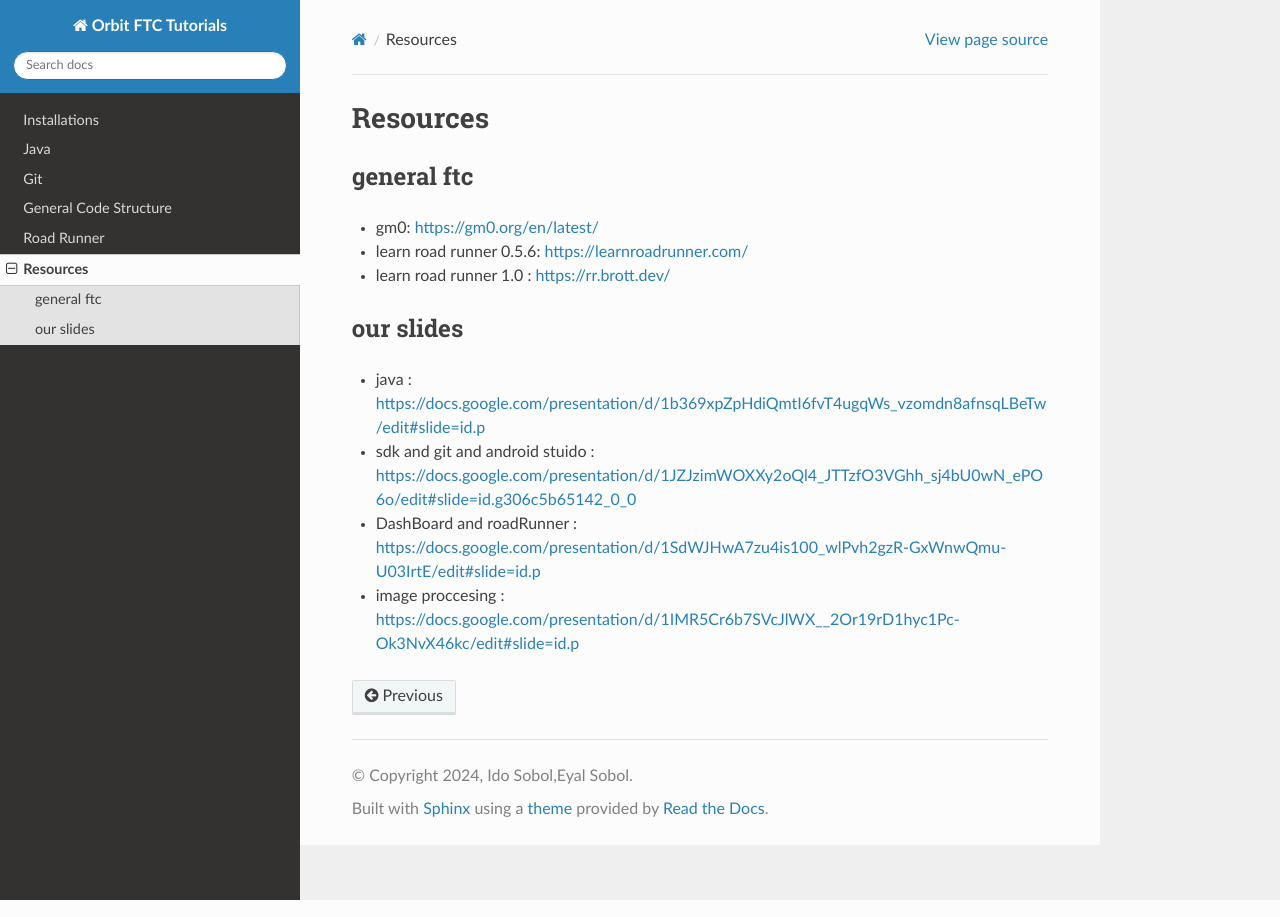
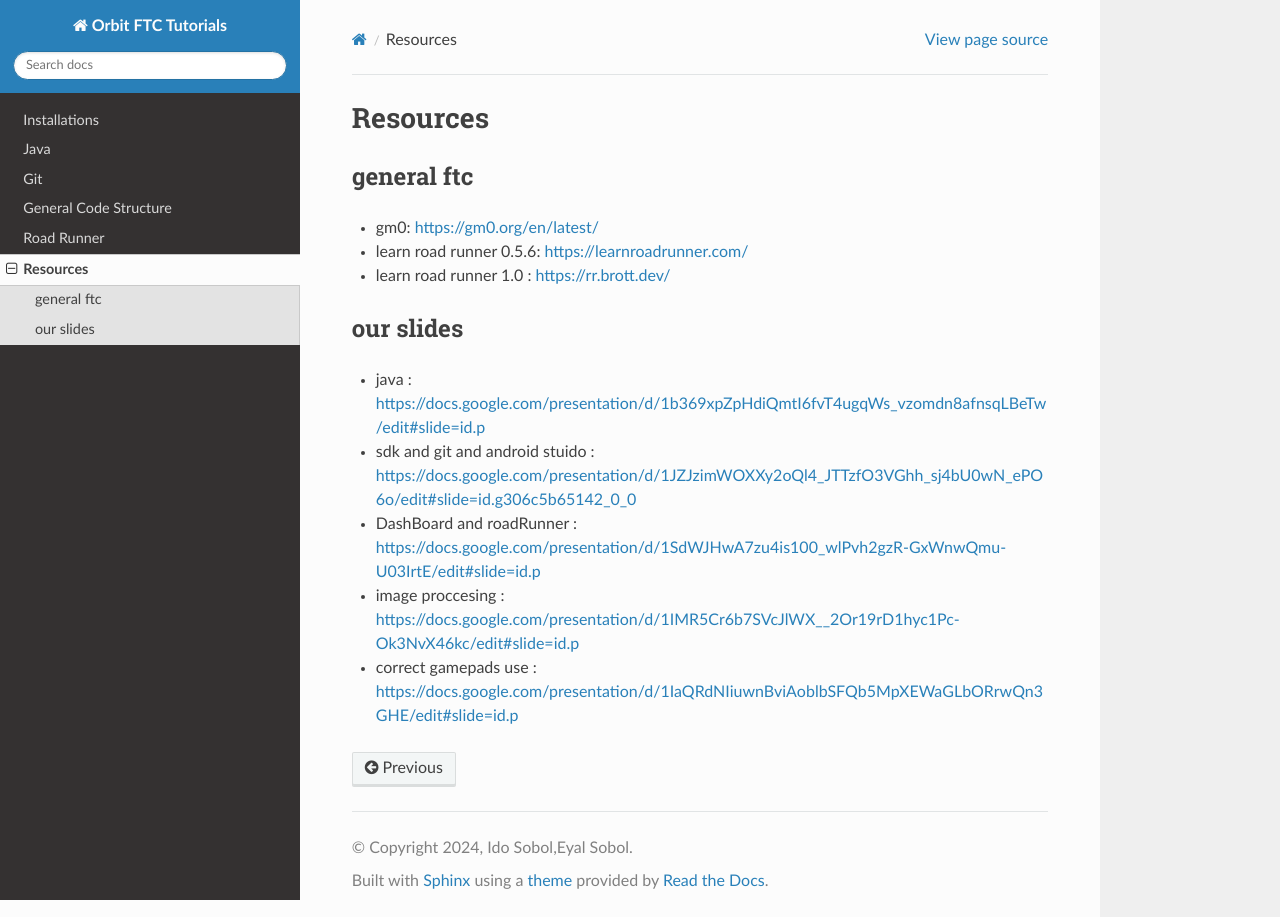
Before and after one commit to FTC-ORBIT/Tutorials-Docs, a Sphinx documentation site: the page built from docs/source/resources.rst, in a window 1280 px wide. Built offline with Sphinx 7.4.7 and the Read the Docs theme 3.1.0, drawn with Linux system fonts in a browser that asks for light colours; pages that are not in the unit, such as notebooks, are missing from menus.

Commit message:
Update resources.rst
add one of our slides - correct gamepads use.

```diff
--- a/docs/source/resources.rst
+++ b/docs/source/resources.rst
@@ -21,3 +21,5 @@
 
 
 - image proccesing : https://docs.google.com/presentation/d/1IMR5Cr6b7SVcJlWX__2Or19rD1hyc1Pc-Ok3NvX46kc/edit#slide=id.p
+
+- correct gamepads use : https://docs.google.com/presentation/d/1IaQRdNIiuwnBviAoblbSFQb5MpXEWaGLbORrwQn3GHE/edit#slide=id.p
```
